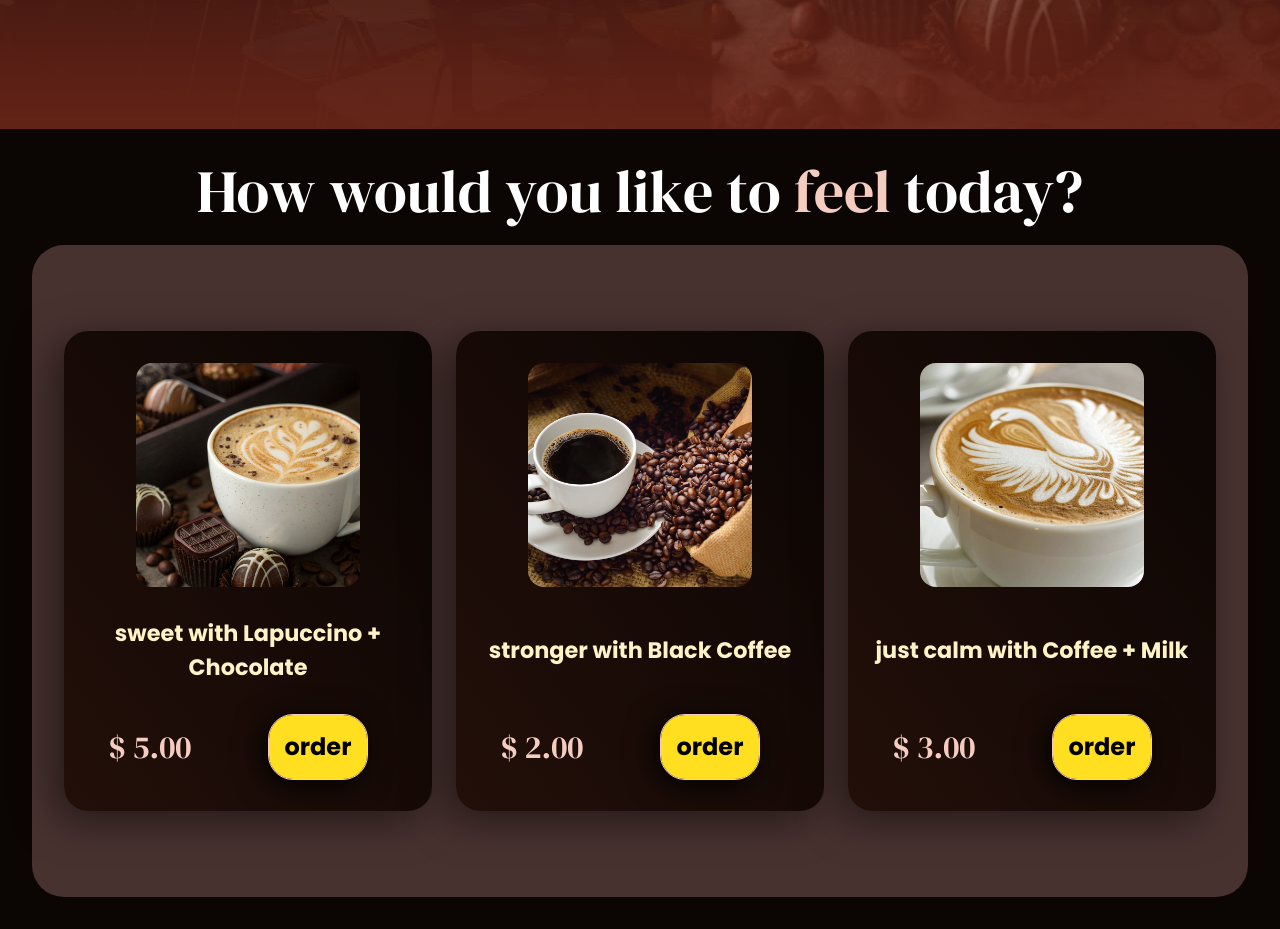
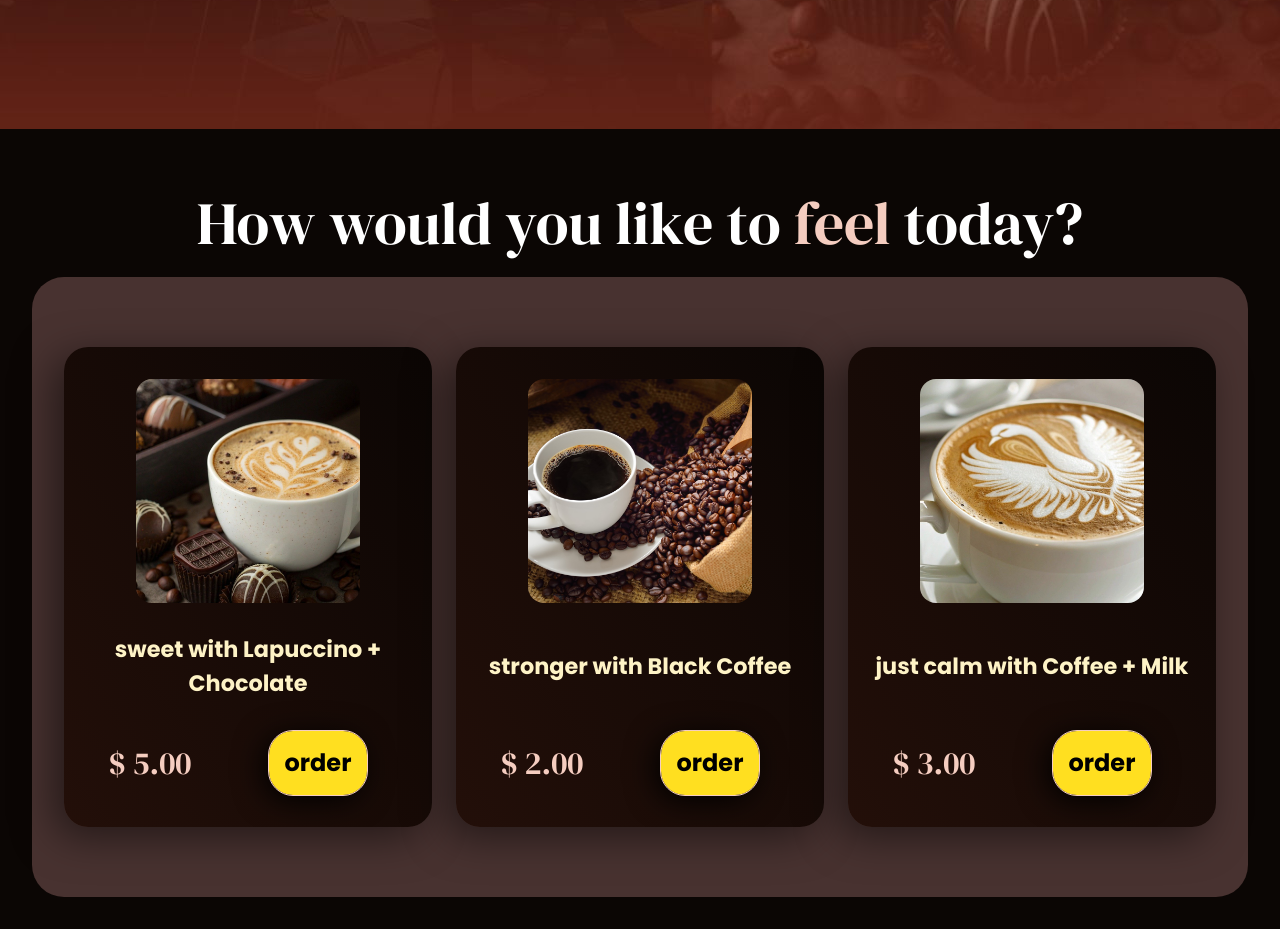
Before and after one commit to viniciusrodmusic/CafeteriaReact, a React (Vite) app: page / in a window 1280 px wide. Shown: the part 723-1652 px from the top of the page. Built offline with nearby package versions, Linux system fonts and the light colour scheme; what tailwindcss-animated would draw is missing.

Commit message:
feat: adicionei padding top no menu

```diff
--- a/src/components/Menu.jsx
+++ b/src/components/Menu.jsx
@@ -5,7 +5,7 @@ function Menu() {
 
 
     return (
-        <section id="menu" className="h-auto xl:h-screen bg-[var(--dark-coffee)] flex flex-col md:justify-around items-center xl:p-8 gap-6" >
+        <section id="menu" className="h-auto xl:h-screen bg-[var(--dark-coffee)] flex flex-col md:justify-around items-center pt-16 xl:pt-16 xl:p-8 gap-6" >
 
             <h2 className="text-4xl lg:text-6xl text-white text-center break-normal w-3/4">How would you like to <span className="text-[var(--light-coffee)]">feel</span> today?</h2>
 
```
